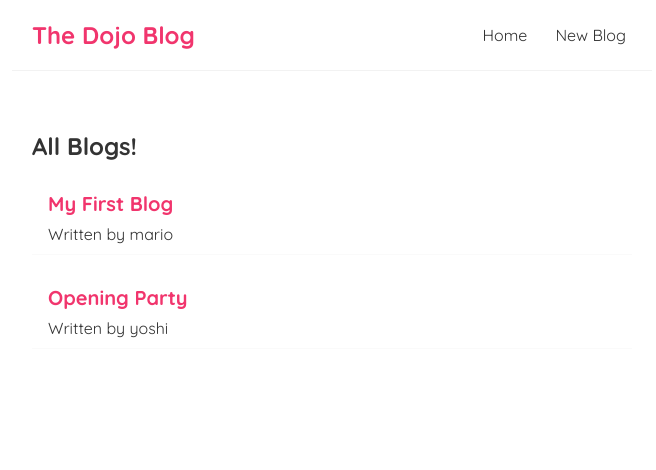
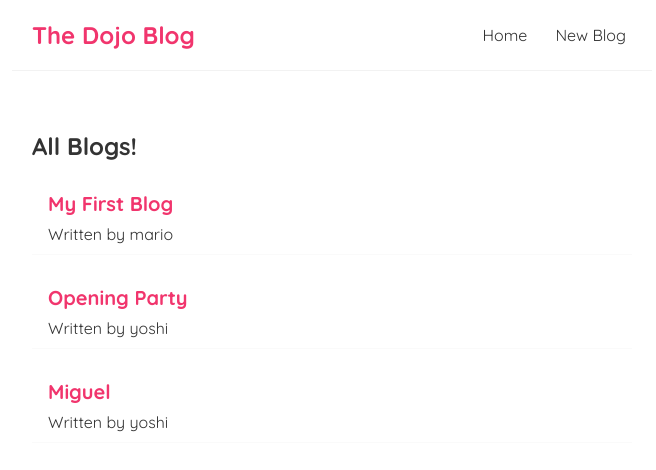
Before and after one commit to MiguelLamas/micro-blog-react, a React (Create React App) app: page / in a window 1280 px wide. Shown: the top 470 px of the page, without its empty margins (308-964 px from the left). Built offline with nearby package versions, Linux system fonts and the light colour scheme; data requests are answered from the project's data file.

Commit message:
Practicing React - making a POST Request / Adding a New Blog

```diff
--- a/data/db.json
+++ b/data/db.json
@@ -11,6 +11,12 @@
       "body": "Why do we use it?",
       "author": "yoshi",
       "id": 2
+    },
+    {
+      "title": "Miguel",
+      "body": "Miguel",
+      "author": "yoshi",
+      "id": 3
     }
   ]
 }
--- a/src/components/Create.js
+++ b/src/components/Create.js
@@ -3,13 +3,23 @@
 const Create = () => {
     const [title, setTitle] = useState('');
     const [body, setBody] = useState('');
-    const [author, setAuthor] = useState('mario');
+    const [author, setAuthor] = useState('yoshi');
+    const [isPending, setIsPending] = useState(false);
 
     const handleSubmit = (e) => {
         e.preventDefault();
         const blog = { title, body, author };
 
-        console.log(blog);
+        setIsPending(true);
+
+        fetch('http://localhost:8000/blogs', {
+            method: 'POST',
+            headers: { "Content-Type": "application/json" },
+            body: JSON.stringify(blog)
+        }).then(() => {
+            console.log('new blog added')
+            setIsPending(false);
+        })
     }
 
     return (
@@ -37,7 +47,8 @@
                     <option value="mario">mario</option>
                     <option value="yoshi">yoshi</option>
                 </select>
-                <button>Add Blog</button>
+                { !isPending && <button>Add Blog</button> }
+                { isPending && <button disabled>Adding blog...</button> }
                 <p>{ title }</p>
                 <p>{ body }</p>
                 <p>{ author }</p>
```
Lines whose indentation alone changed are shown as unchanged.
